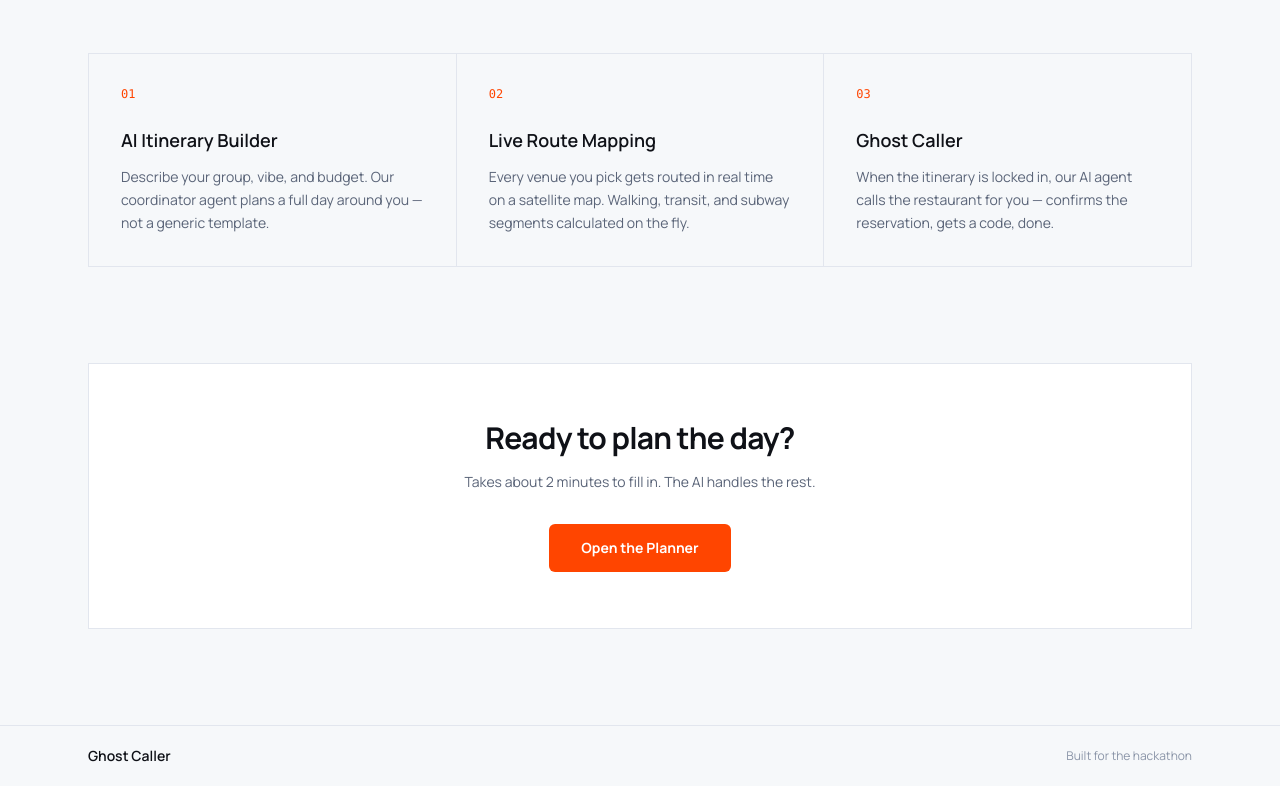
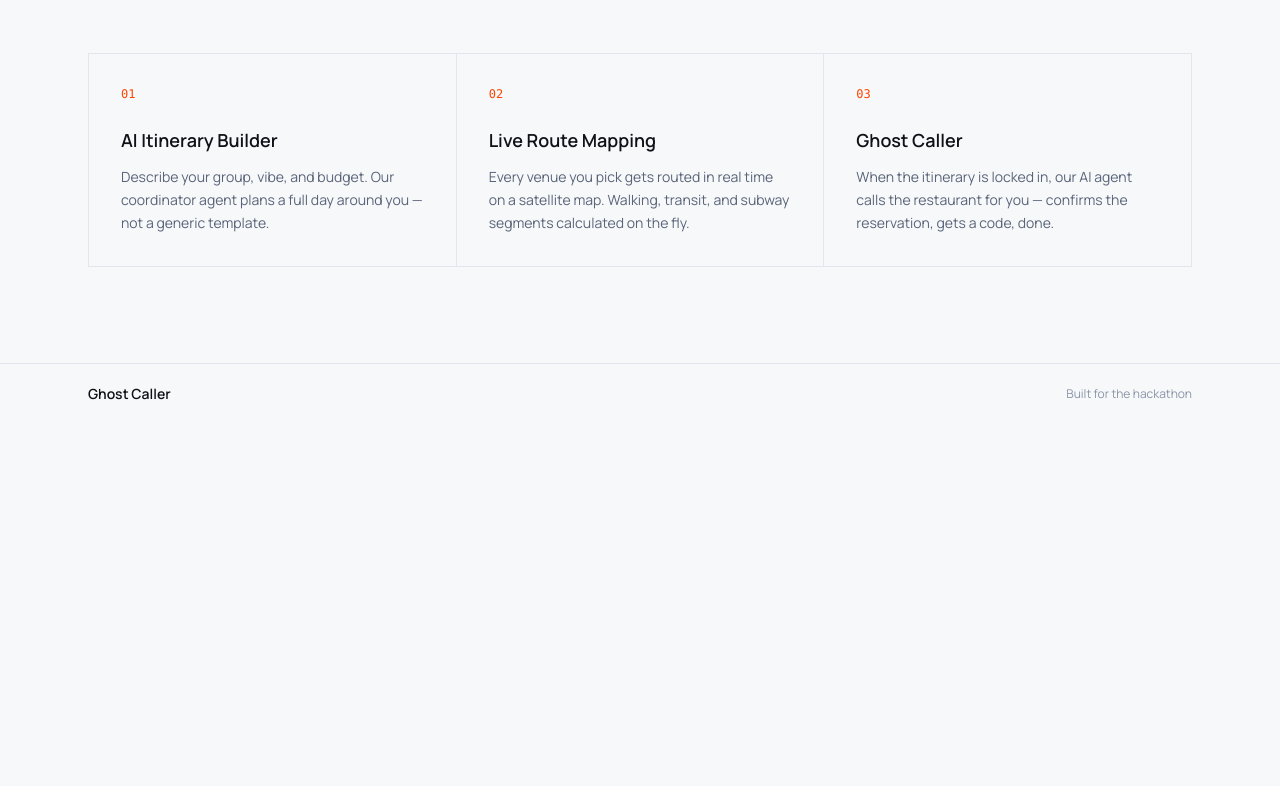
Before and after one commit to dntrAnh/ghost-caller, a Next.js app in the folder frontend/: page / in a window 1280 px wide. Shown: the part 963-1749 px from the top of the page. After the commit the page ends 1387 px from the top, so only its background shows below. Built offline with nearby package versions, Linux system fonts and the light colour scheme.

Commit message:
polish: remove arrows from buttons, drop redundant CTA section

```diff
--- a/frontend/app/page.tsx
+++ b/frontend/app/page.tsx
@@ -91,20 +91,6 @@ export default function HomePage() {
         </div>
       </section>
 
-      {/* CTA banner */}
-      <section className="mx-auto max-w-6xl px-6 pb-24">
-        <div className="border border-[#E2E6EE] bg-[#FFFFFF] px-10 py-14 text-center">
-          <h2 className="mb-4 text-3xl font-bold tracking-tight text-[#0F1117]">Ready to plan the day?</h2>
-          <p className="mb-8 text-sm text-[#5A6478]">Takes about 2 minutes to fill in. The AI handles the rest.</p>
-          <Link
-            href="/planner"
-            className="inline-block rounded-md bg-[#FF4500] px-8 py-3.5 text-sm font-bold text-white transition-colors hover:bg-[#FF6620]"
-          >
-            Open the Planner
-          </Link>
-        </div>
-      </section>
-
       {/* Footer */}
       <footer className="border-t border-[#E2E6EE]">
         <div className="mx-auto flex max-w-6xl items-center justify-between px-6 py-5">
--- a/frontend/components/PageController.tsx
+++ b/frontend/components/PageController.tsx
@@ -85,7 +85,7 @@ export function PageController() {
       <nav className="border-b border-[#E2E6EE]">
         <div className="mx-auto flex max-w-2xl items-center justify-between px-4 py-4 sm:px-6">
           <Link href="/" className="text-sm font-bold tracking-tight text-[#0F1117]">Ghost Caller</Link>
-          <Link href="/" className="text-xs font-medium text-[#5A6478] transition-colors hover:text-[#0F1117]">← Home</Link>
+          <Link href="/" className="text-xs font-medium text-[#5A6478] transition-colors hover:text-[#0F1117]">Home</Link>
         </div>
       </nav>
 
--- a/frontend/components/map-plan/MapPlannerView.tsx
+++ b/frontend/components/map-plan/MapPlannerView.tsx
@@ -159,7 +159,7 @@ function FinalItinerary({
         <div className="mx-auto flex max-w-3xl items-center justify-between px-4 py-4 sm:px-6">
           <span className="text-sm font-bold text-[#0F1117]">Ghost Caller</span>
           <button type="button" onClick={onReset} className="text-xs font-medium text-[#5A6478] hover:text-[#0F1117] transition-colors">
-            ← Edit plan
+            Edit plan
           </button>
         </div>
       </nav>
@@ -299,13 +299,6 @@ function FinalItinerary({
           ) : null}
         </div>
 
-        <button
-          type="button"
-          onClick={onReset}
-          className="rounded-md border border-[#E2E6EE] bg-[#FFFFFF] px-5 py-2.5 text-sm font-medium text-[#5A6478] hover:text-[#0F1117] hover:border-[#CDD3DF] transition-all"
-        >
-          ← Edit plan
-        </button>
       </div>
 
       {reservationOption && isGhostCallerOpen ? (
@@ -449,7 +442,7 @@ export function MapPlannerView({ initialPlan, profile, onBack }: MapPlannerViewP
               {String(currentStepIndex + 1).padStart(2, '0')} / {String(choiceSteps.length).padStart(2, '0')}
             </span>
             <button type="button" onClick={onBack} className="text-xs font-medium text-[#5A6478] hover:text-[#0F1117] transition-colors">
-              ← Back
+              Back
             </button>
           </div>
         </div>
--- a/frontend/components/planner/PlannerForm.tsx
+++ b/frontend/components/planner/PlannerForm.tsx
@@ -151,7 +151,7 @@ export function PlannerForm({ onSubmit, isSubmitting = false, submitError = null
           onClick={goPrev}
           className="text-sm text-[#8B95A8] hover:text-[#5A6478] transition-colors"
         >
-          ← Back to edit
+          Back to edit
         </button>
       </div>
     );
@@ -186,7 +186,7 @@ export function PlannerForm({ onSubmit, isSubmitting = false, submitError = null
           disabled={step === 0}
           className="px-5 py-2.5 rounded-md border border-[#E2E6EE] bg-[#FFFFFF] text-sm font-medium text-[#5A6478] hover:text-[#0F1117] hover:border-[#CDD3DF] disabled:opacity-30 disabled:cursor-not-allowed transition-all"
         >
-          ← Back
+          Back
         </button>
 
         <button
@@ -194,7 +194,7 @@ export function PlannerForm({ onSubmit, isSubmitting = false, submitError = null
           onClick={goNext}
           className="px-6 py-2.5 rounded-md bg-[#FF4500] text-sm font-semibold text-white hover:bg-[#FF6620] transition-all"
         >
-          {step === FORM_STEPS.length - 1 ? 'Review →' : 'Continue →'}
+          {step === FORM_STEPS.length - 1 ? 'Review' : 'Continue'}
         </button>
       </div>
 
```
